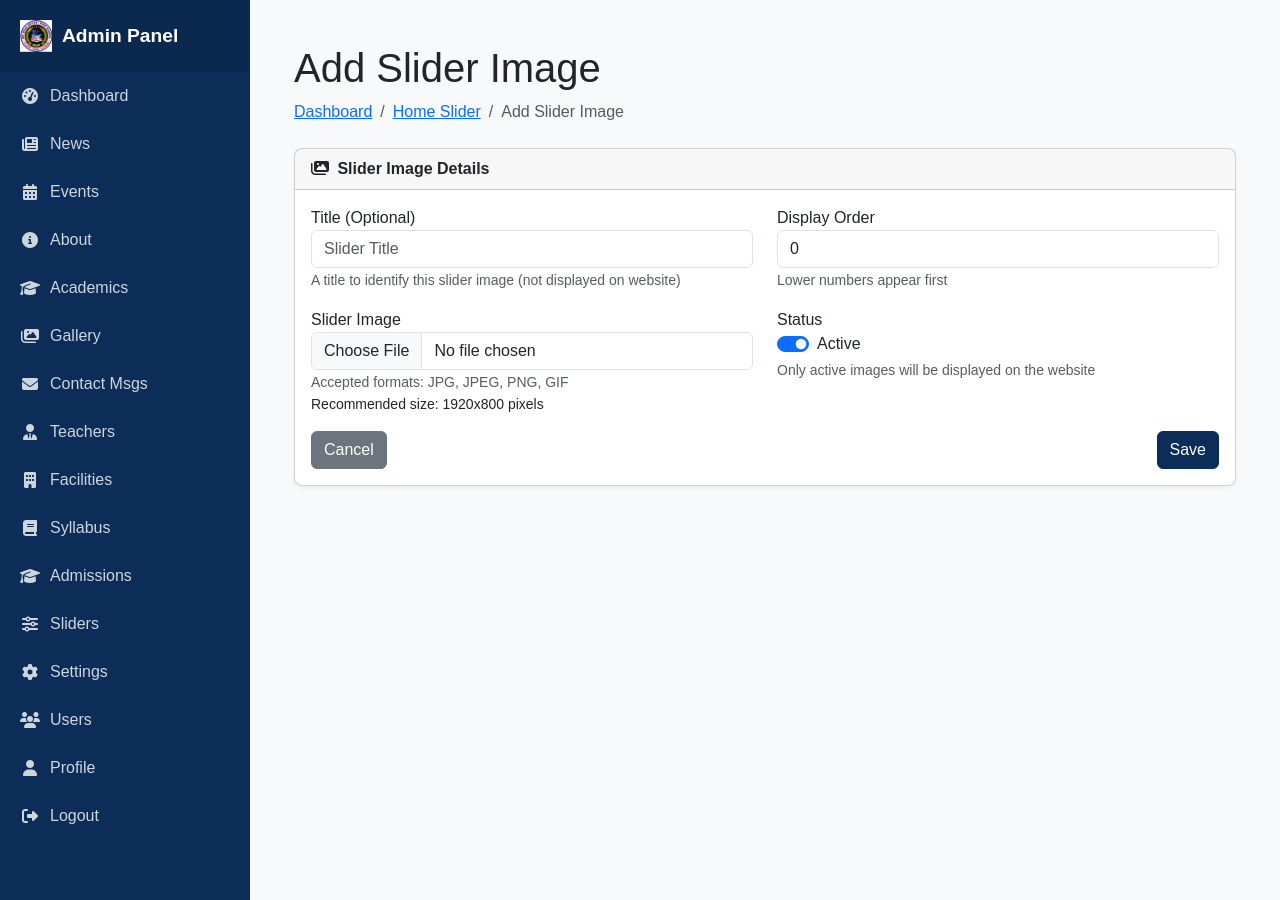
After one commit to drishyacity/SchoolMain, a Flask app: page /admin/home-slider/add in a window 1280 px wide. The commit adds this page. Run offline with Flask 3, Linux system fonts and the light colour scheme; a user stored in the database is signed in; some libraries are stand-ins or nearby versions.

```diff
--- a/app.py
+++ b/app.py
@@ -135,7 +135,26 @@ def syllabus():
 @app.route('/admission', methods=['GET', 'POST'])
 def admission():
     settings = SchoolSetting.query.first()
-    form = None  # We'll create an admission form later
+    form = AdmissionForm()
+
+    if form.validate_on_submit():
+        admission_application = models.AdmissionForm(
+            student_name=form.student_name.data,
+            parent_name=form.parent_name.data,
+            email=form.email.data,
+            phone=form.phone.data,
+            address=form.address.data,
+            class_applying=form.class_applying.data,
+            previous_school=form.previous_school.data,
+            date_of_birth=form.date_of_birth.data,
+            submission_date=datetime.now(),
+            status='Pending'
+        )
+        db.session.add(admission_application)
+        db.session.commit()
+        flash('Your admission application has been submitted successfully!', 'success')
+        return redirect(url_for('admission'))
+
     return render_template('admission.html', settings=settings, form=form)
 
 @app.route('/events')
--- a/templates/admin/base.html
+++ b/templates/admin/base.html
@@ -60,6 +60,31 @@
                     </a>
                 </li>
                 <li class="nav-item">
+                    <a href="{{ url_for('admin_teachers') }}" class="nav-link {% if 'admin_teachers' in request.endpoint %}active{% endif %}">
+                        <i class="fas fa-user-tie"></i> Teachers
+                    </a>
+                </li>
+                <li class="nav-item">
+                    <a href="{{ url_for('admin_facilities') }}" class="nav-link {% if 'admin_facilities' in request.endpoint %}active{% endif %}">
+                        <i class="fas fa-building"></i> Facilities
+                    </a>
+                </li>
+                <li class="nav-item">
+                    <a href="{{ url_for('admin_syllabus') }}" class="nav-link {% if 'admin_syllabus' in request.endpoint %}active{% endif %}">
+                        <i class="fas fa-book"></i> Syllabus
+                    </a>
+                </li>
+                <li class="nav-item">
+                    <a href="{{ url_for('admin_admission_applications') }}" class="nav-link {% if 'admin_admission_applications' in request.endpoint %}active{% endif %}">
+                        <i class="fas fa-graduation-cap"></i> Admissions
+                    </a>
+                </li>
+                <li class="nav-item">
+                    <a href="{{ url_for('admin_home_slider') }}" class="nav-link {% if 'admin_home_slider' in request.endpoint %}active{% endif %}">
+                        <i class="fas fa-sliders-h"></i> Sliders
+                    </a>
+                </li>
+                <li class="nav-item">
                     <a href="{{ url_for('admin_settings') }}" class="nav-link {% if request.endpoint == 'admin_settings' %}active{% endif %}">
                         <i class="fas fa-cog"></i> Settings
                     </a>
--- /dev/null
+++ b/templates/admin/home_slider_form.html
@@ -0,0 +1,112 @@
+{% extends 'admin/base.html' %}
+
+{% block title %}{{ title }}{% endblock %}
+
+{% block content %}
+<div class="container-fluid px-4">
+    <h1 class="mt-4">{{ title }}</h1>
+    <ol class="breadcrumb mb-4">
+        <li class="breadcrumb-item"><a href="{{ url_for('admin_dashboard') }}">Dashboard</a></li>
+        <li class="breadcrumb-item"><a href="{{ url_for('admin_home_slider') }}">Home Slider</a></li>
+        <li class="breadcrumb-item active">{{ title }}</li>
+    </ol>
+
+    {% include 'admin/includes/flash_messages.html' %}
+
+    <div class="card mb-4">
+        <div class="card-header">
+            <i class="fas fa-images me-1"></i>
+            Slider Image Details
+        </div>
+        <div class="card-body">
+            <form method="POST" enctype="multipart/form-data">
+                {{ form.hidden_tag() }}
+
+                <div class="row mb-3">
+                    <div class="col-md-6">
+                        <div class="form-group">
+                            <label for="title">Title (Optional)</label>
+                            {{ form.title(class="form-control", placeholder="Slider Title") }}
+                            <small class="text-muted">A title to identify this slider image (not displayed on website)</small>
+                            {% if form.title.errors %}
+                                <div class="text-danger">
+                                    {% for error in form.title.errors %}
+                                        {{ error }}
+                                    {% endfor %}
+                                </div>
+                            {% endif %}
+                        </div>
+                    </div>
+                    <div class="col-md-6">
+                        <div class="form-group">
+                            <label for="order">Display Order</label>
+                            {{ form.order(class="form-control", type="number") }}
+                            <small class="text-muted">Lower numbers appear first</small>
+                            {% if form.order.errors %}
+                                <div class="text-danger">
+                                    {% for error in form.order.errors %}
+                                        {{ error }}
+                                    {% endfor %}
+                                </div>
+                            {% endif %}
+                        </div>
+                    </div>
+                </div>
+
+                <div class="row mb-3">
+                    <div class="col-md-6">
+                        <div class="form-group">
+                            <label for="image">Slider Image</label>
+                            {{ form.image(class="form-control") }}
+                            <small class="text-muted">Accepted formats: JPG, JPEG, PNG, GIF</small>
+                            <small class="d-block">Recommended size: 1920x800 pixels</small>
+                            {% if form.image.errors %}
+                                <div class="text-danger">
+                                    {% for error in form.image.errors %}
+                                        {{ error }}
+                                    {% endfor %}
+                                </div>
+                            {% endif %}
+                        </div>
+                    </div>
+                    <div class="col-md-6">
+                        <div class="form-group mb-3">
+                            <label for="active">Status</label>
+                            <div class="form-check form-switch">
+                                {{ form.active(class="form-check-input") }}
+                                <label class="form-check-label" for="active">Active</label>
+                            </div>
+                            <small class="text-muted">Only active images will be displayed on the website</small>
+                            {% if form.active.errors %}
+                                <div class="text-danger">
+                                    {% for error in form.active.errors %}
+                                        {{ error }}
+                                    {% endfor %}
+                                </div>
+                            {% endif %}
+                        </div>
+                    </div>
+                </div>
+
+                {% if form.obj and form.obj.image_path %}
+                <div class="row mb-3">
+                    <div class="col-md-12">
+                        <div class="form-group">
+                            <label>Current Image</label>
+                            <div>
+                                <img src="{{ url_for('static', filename='uploads/' + form.obj.image_path) }}" alt="Current Image" style="max-width: 100%; max-height: 300px;">
+                            </div>
+                        </div>
+                    </div>
+                </div>
+                {% endif %}
+
+                <div class="d-flex justify-content-between">
+                    <a href="{{ url_for('admin_home_slider') }}" class="btn btn-secondary">Cancel</a>
+                    {{ form.submit(class="btn btn-primary") }}
+                </div>
+            </form>
+        </div>
+    </div>
+</div>
+{% endblock %}
--- /dev/null
+++ b/templates/admin/includes/flash_messages.html
@@ -0,0 +1,10 @@
+{% with messages = get_flashed_messages(with_categories=true) %}
+    {% if messages %}
+        {% for category, message in messages %}
+            <div class="alert alert-{{ category }} alert-dismissible fade show" role="alert">
+                {{ message }}
+                <button type="button" class="btn-close" data-bs-dismiss="alert" aria-label="Close"></button>
+            </div>
+        {% endfor %}
+    {% endif %}
+{% endwith %}
```
Also changed, not shown: templates/admin/admission_application_detail.html (added, +159 -0 lines), templates/admin/admission_applications.html (added, +85 -0 lines).
